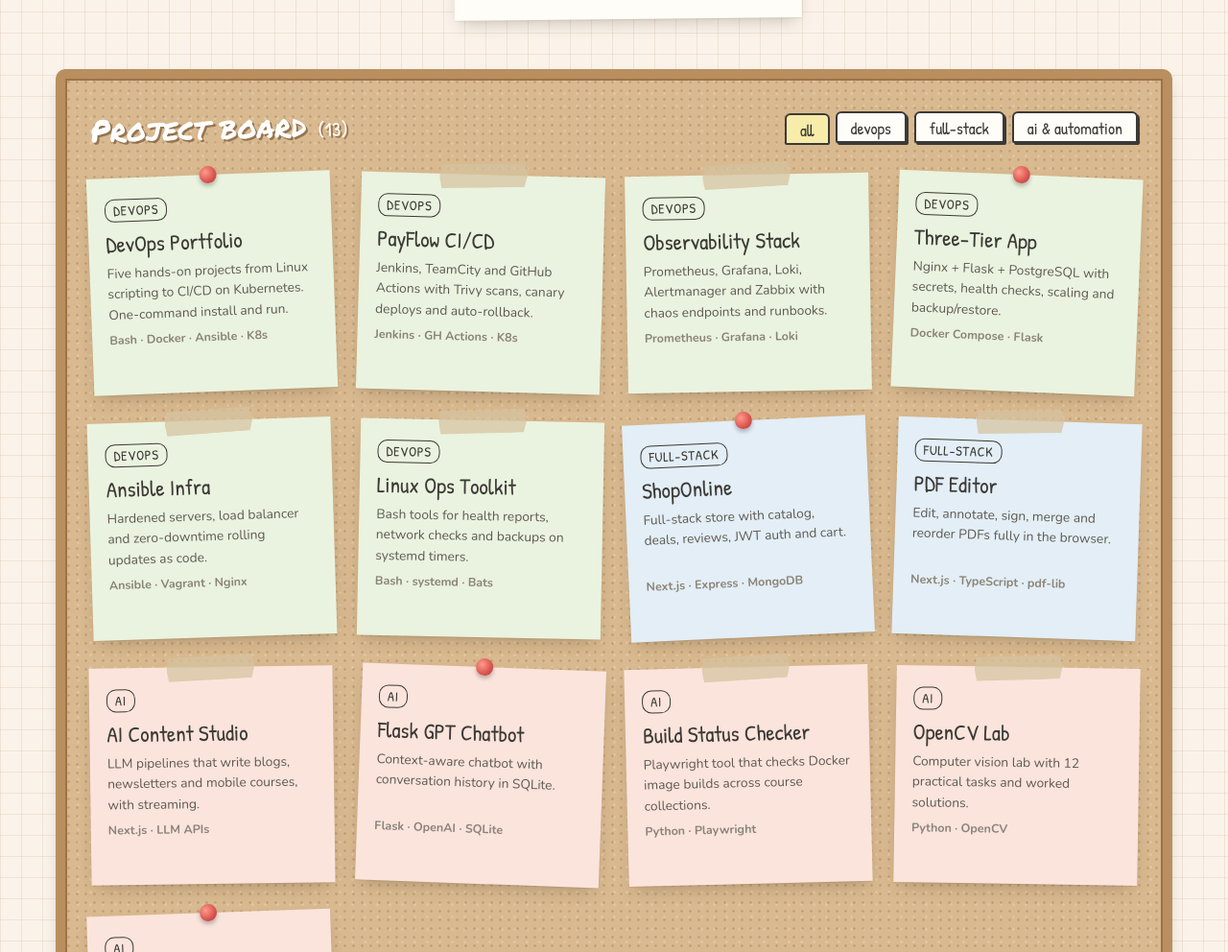
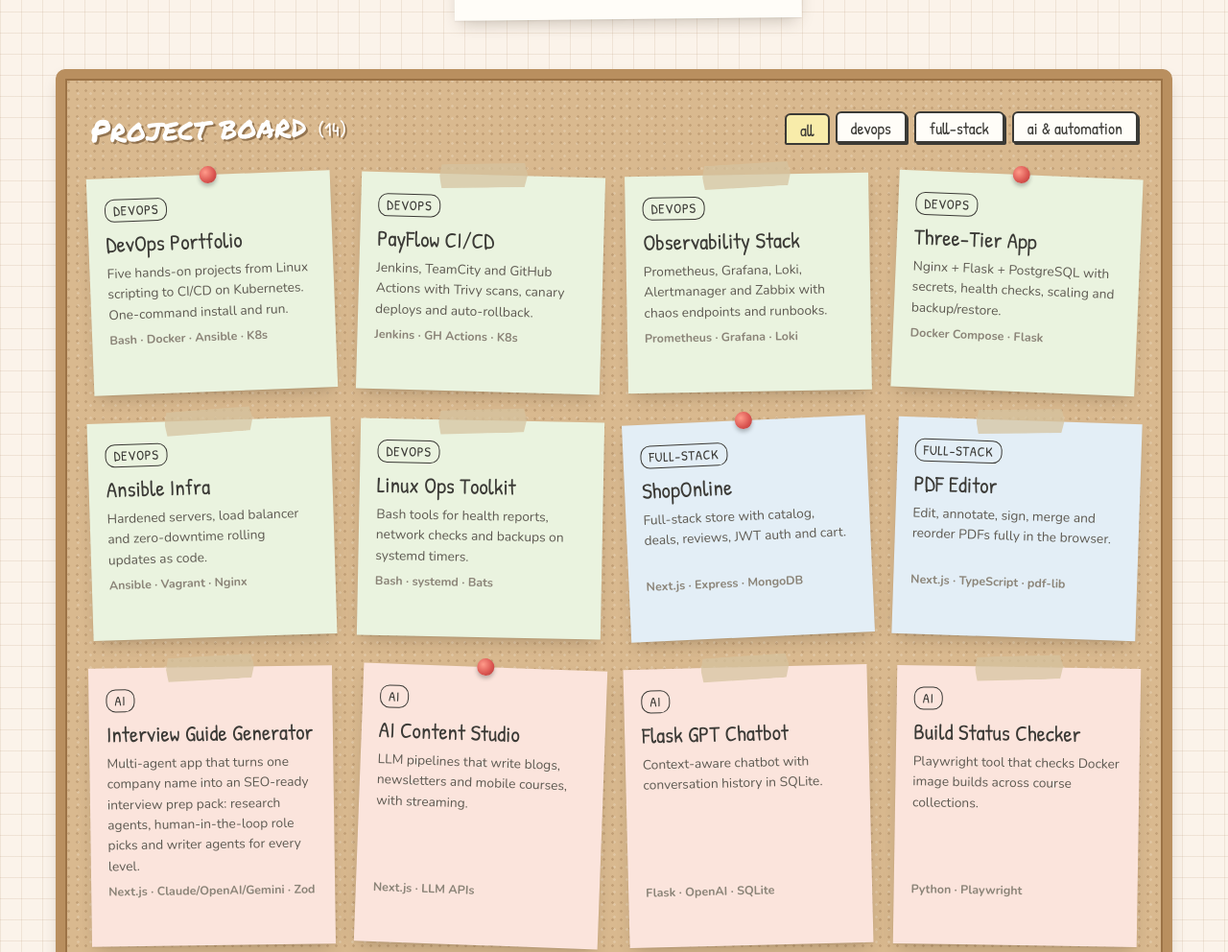
Before and after one commit to Mian-Basam/Online-CV-using-html-css-and-node-sever, a plain HTML site: page index.html in a window 1280 px wide. Shown: the part 1440-2432 px from the top of the page at 96% size. Drawn offline with nearby package versions, Linux system fonts and the light colour scheme.

Commit message:
Add files via upload

```diff
--- a/index.html
+++ b/index.html
@@ -182,6 +182,7 @@
             ["devops", "linux-ops-toolkit", "Linux Ops Toolkit", "Bash tools for health reports, network checks and backups on systemd timers.", "Bash · systemd · Bats"],
             ["web", "Ecommerce", "ShopOnline", "Full-stack store with catalog, deals, reviews, JWT auth and cart.", "Next.js · Express · MongoDB"],
             ["web", "PDF_Editor", "PDF Editor", "Edit, annotate, sign, merge and reorder PDFs fully in the browser.", "Next.js · TypeScript · pdf-lib"],
+            ["ai", "interview-guide-generator", "Interview Guide Generator", "Multi-agent app that turns one company name into an SEO-ready interview prep pack: research agents, human-in-the-loop role picks and writer agents for every level.", "Next.js · Claude/OpenAI/Gemini · Zod"],
             ["ai", "Mobile-Course-Educative", "AI Content Studio", "LLM pipelines that write blogs, newsletters and mobile courses, with streaming.", "Next.js · LLM APIs"],
             ["ai", "Chat-bot-using-openAI", "Flask GPT Chatbot", "Context-aware chatbot with conversation history in SQLite.", "Flask · OpenAI · SQLite"],
             ["ai", "educative-docker-image-failure-testing", "Build Status Checker", "Playwright tool that checks Docker image builds across course collections.", "Python · Playwright"],
@@ -189,7 +190,7 @@
             ["ai", "Prompts", "Prompt Library", "Prompts for persona-driven tech writing, review and Socratic tutoring.", "Prompt engineering"]
         ];
         const colors = { devops: "green", web: "blue", ai: "pink" };
-        const tilts = [-2.2, 1.6, -1, 2.4, -1.8, 1.1, -2.6, 1.9, -.8, 2.1, -1.4, .9, -2];
+        const tilts = [-2.2, 1.6, -1, 2.4, -1.8, 1.1, -2.6, 1.9, -.8, 2.1, -1.4, .9, -2, 1.5];
         const cards = document.getElementById("cards");
         cards.innerHTML = P.map(([cat, repo, name, desc, stack], i) => `
             <a class="card ${colors[cat]}" data-cat="${cat}" style="--r:${tilts[i]}deg;--i:${i}" href="${GH + repo}" target="_blank" rel="noopener">
```
